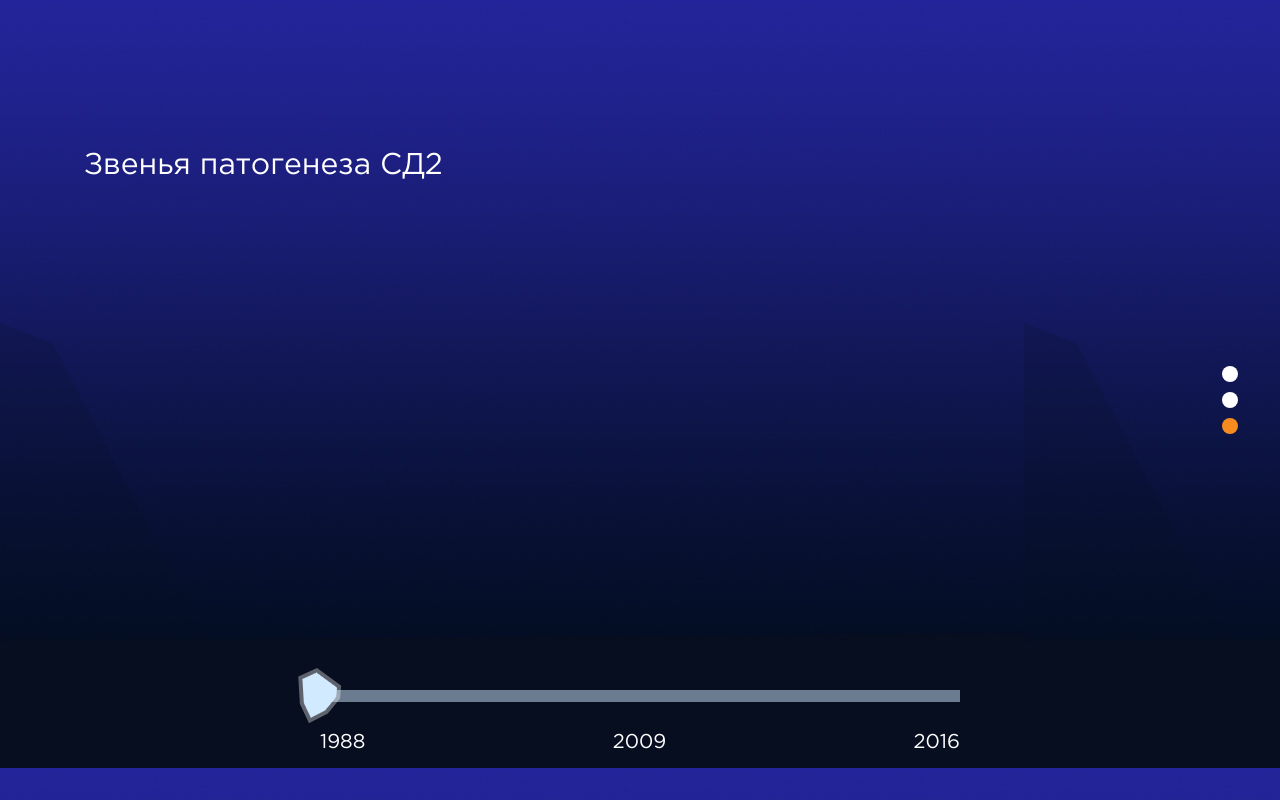
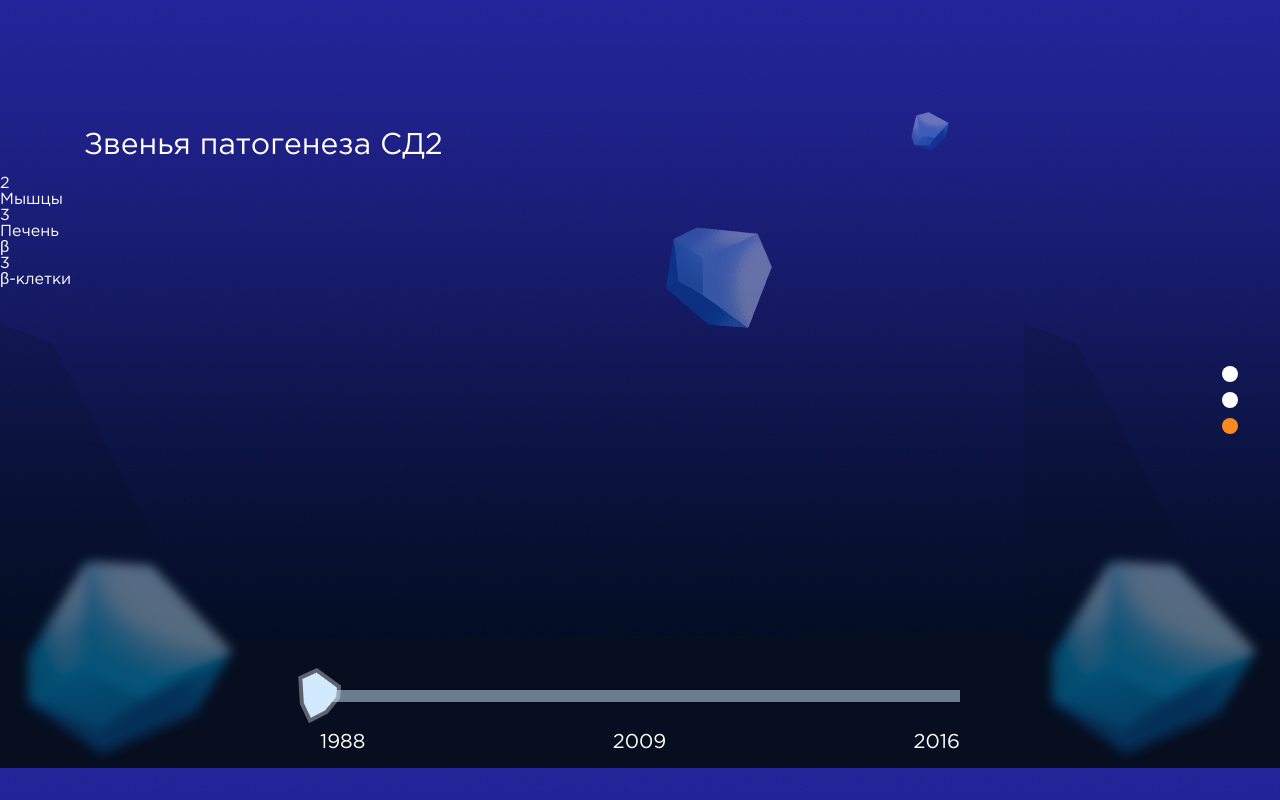
Before and after one commit to HungryOwl/therapy, a React app: page / in a window 1280 px wide. Built offline with nearby package versions, Linux system fonts and the light colour scheme.

Commit message:
Набросали черновик компонента-составной части звена патогенеза

```diff
--- a/src/components/ChainLink/ChainLink.js
+++ b/src/components/ChainLink/ChainLink.js
@@ -7,10 +7,30 @@ class ChainLink extends Component {
     }
 
     render() {
+        const chainLinkClasses = cn({
+            'chainLink': true,
+            [`flex-${this.props.layout}`]: this.props.layout,
+            [`flex-align-${this.props.align}`]: this.props.align
+        });
+
+        const imageClasses = cn({
+            'chainLink__image': true,
+            [`chainLink__image--${this.props.modificator}}`]: this.props.modificator
+        });
+
+        const contentClasses = cn({
+            'chainLink__content': true,
+            [`flex-${this.props.contentLayout}`]: this.props.contentLayout,
+            [`flex-align-${this.props.contentAlign}`]: this.props.contentAlign
+        });
+
         return (
-            <article className='chainLink'>
-                <div className='chainLink__image'/>
-                <div className='chainLink__content'>
+            <article className={chainLinkClasses}>
+                <div className={imageClasses}>
+                    {this.props.symbol && <span className='chainLink__symbol'>{this.props.symbol}</span>}
+                </div>
+
+                <div className={contentClasses}>
                     <div className='chainLink__index'>{this.props.index}</div>
                     <div className='chainLink__text'>{this.props.text}</div>
                 </div>
--- a/src/components/Slide/PathogenesisLinks.js
+++ b/src/components/Slide/PathogenesisLinks.js
@@ -1,4 +1,5 @@
 import React, { Component } from 'react';
+import ChainLink from "../ChainLink/ChainLink";
 
 class PathogenesisLinks extends Component {
     constructor(props) {
@@ -7,7 +8,10 @@ class PathogenesisLinks extends Component {
 
     render() {
         return [
-            <h3 className='slide__title'>Звенья патогенеза СД2</h3>
+            <h3 className='slide__title'>Звенья патогенеза СД2</h3>,
+            <ChainLink layout='column-reverse' align='start' contentLayout='column' contentAlign='center' text='Мышцы' index={2} modificator='musle'/>,
+            <ChainLink layout='column-reverse' align='end' contentLayout='column' contentAlign='center' text='Печень' index={3} modificator='liver'/>,
+            <ChainLink layout='column-reverse' align='end' contentLayout='column' contentAlign='center' text='β-клетки' index={3} modificator={null} symbol='β'/>
         ];
     }
 }
--- /dev/null
+++ b/src/styles/components/chainLink.styl
@@ -0,0 +1,68 @@
+.chainLink
+  position: absolute;
+  display: flex;
+
+  &__image
+    position: relative
+    width: 84px;
+    height: @width;
+
+    &--musle::after
+      background-image: url("../../assets/images/musle.png");
+      background-size: 100%;
+
+    &--liver::after
+      background-image: url("../../assets/images/liver.png");
+      background-size: 60px auto;
+
+  &__image::before
+    content: '';
+    position: absolute;
+    top: 50%;
+    left: 50%;
+    margin-top: -42px;
+    margin-left: -42px;
+    width: 84px;
+    height: 84px;
+    border-radius: 50%;
+    background-color: #3f4381;
+
+  &__image::after
+    content: '';
+    display: block;
+    position: absolute;
+    top: 0;
+    width: 100%;
+    height: 100%;
+    background-repeat: no-repeat;
+    background-position: center;
+
+  &__content
+    display: flex;
+    font-family: "Lato", sans-serif;
+
+  &__content.flex-column
+    padding-bottom: 15px;
+
+  &__content.flex-column-reverse
+    padding-top: 15px;
+
+  &__index
+    font-size: 36px;
+    line-height: @font-size;
+    font-weight: 600;
+
+  &__text
+    font-weight: 500;
+    font-size: 22px;
+
+  &__symbol
+    display: block;
+    position: relative;
+    height: 100%;
+    line-height: 74px;
+    font-family: "Lato", sans-serif;
+    font-size: 66px;
+    font-weight: 700;
+    text-align: center;
+    z-index: 1;
--- a/src/styles/components/slide.styl
+++ b/src/styles/components/slide.styl
@@ -76,6 +76,15 @@
 
   .slide__title
     margin-left: 84px;
-    margin-top: 136px;
+    margin-top: 116px;
     font-size: 30px;
     color: white;
+
+.slide.slide--1988
+  background-image: url("../../assets/images/ice-1-bg.png");
+
+.slide.slide--2009
+  background-image: url("../../assets/images/ice-2-bg.png");
+
+.slide.slide--2016
+  background-image: url("../../assets/images/ice-3-bg.png");
--- /dev/null
+++ b/src/styles/layout.styl
@@ -0,0 +1,35 @@
+.flex-row
+  flex-direction: row;
+
+.flex-column
+  flex-direction: column;
+
+.flex-column-reverse
+  flex-direction: column-reverse;
+
+.flex-jalign-start
+  justify-content: flex-start;
+
+.flex-jalign-end
+  justify-content: flex-end;
+
+.flex-jalign-center
+  justify-content: center;
+
+.flex-jalign-between
+  justify-content: space-between;
+
+.flex-jalign-evenly
+  justify-content: space-evenly;
+
+.flex-jalign-around
+  justify-content: space-around;
+
+.flex-align-start
+  align-items: flex-start;
+
+.flex-align-end
+  align-items: flex-end;
+
+.flex-align-center
+  align-items: center;
```
Also changed, not shown: src/styles/helpers.styl (deleted).
